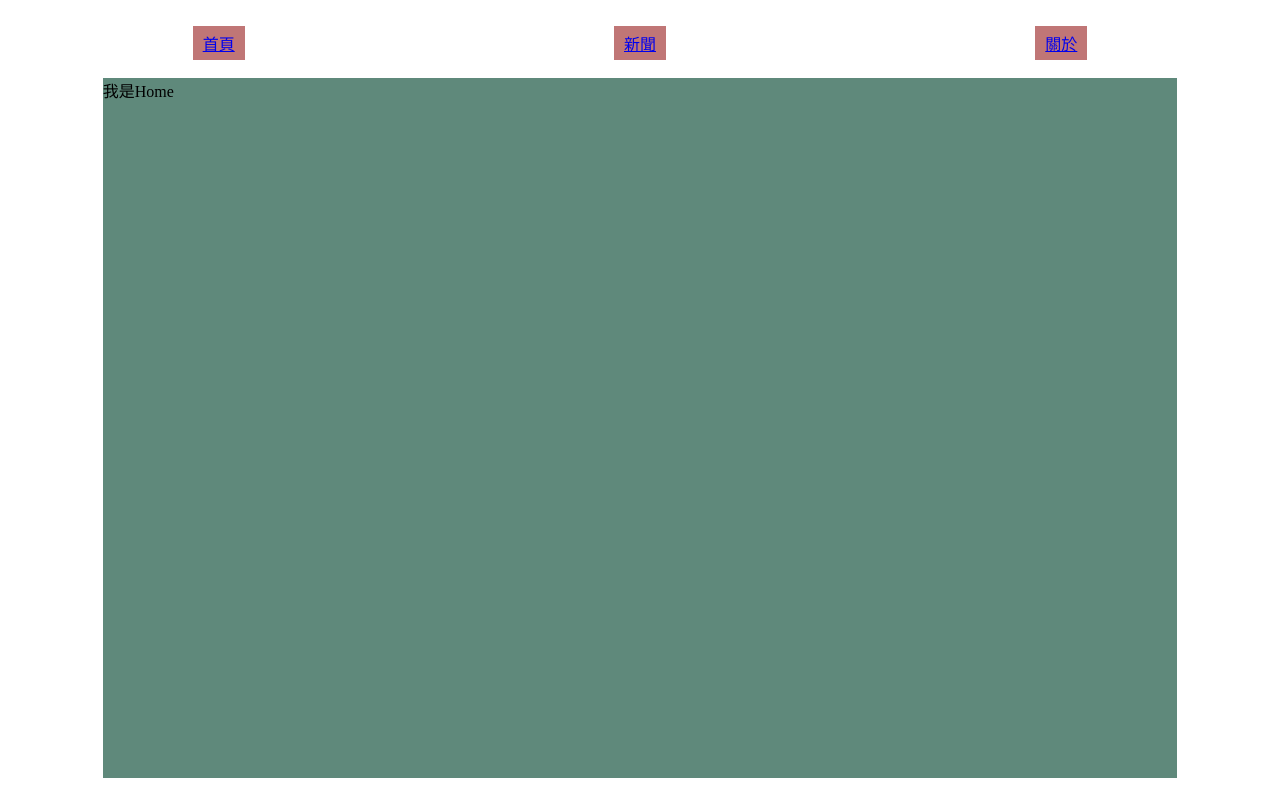
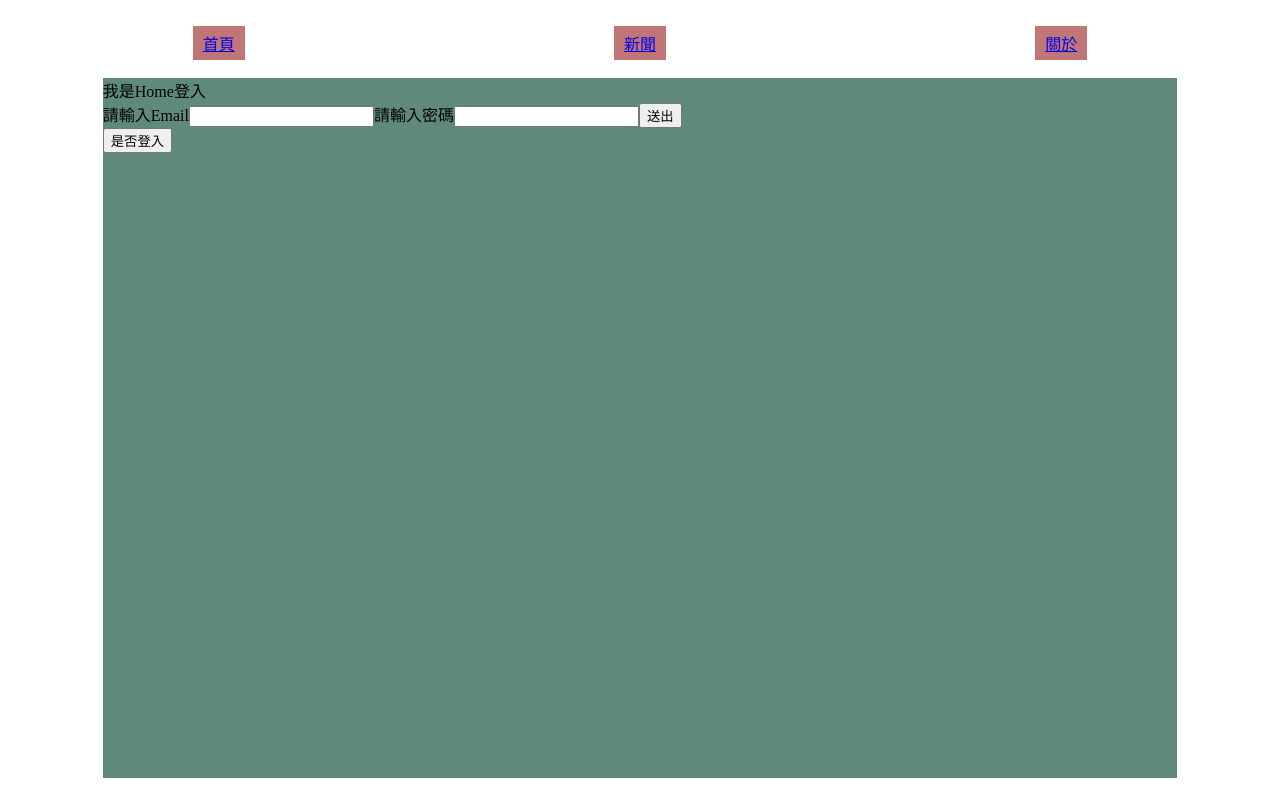
Before and after one commit to Yayufan/vue3_template, a Vue app: page /home in a window 1280 px wide. Built offline with nearby package versions, Linux system fonts and the light colour scheme.

Commit message:
Update Home.vue

```diff
--- a/src/views/Home.vue
+++ b/src/views/Home.vue
@@ -1,24 +1,60 @@
 <template>
-     我是Home
+   我是Home登入<br>
+   <label>請輸入Email</label>
+   <input v-model="user.email">
+   <label>請輸入密碼</label>
+   <input v-model="user.password">
+   <button @click="submitLogin">送出</button>
+
+
+   <br>
+   <button @click="isLogin">是否登入</button>
 </template>
 
 <script setup lang="ts">
 
-   import {onBeforeMount, onMounted} from 'vue'
-   import {useRouter} from 'vue-router'
+import { toRaw, reactive, ref } from 'vue'
+import { useRouter } from 'vue-router'
+import axios from 'axios'
 
-   const router = useRouter()
+const router = useRouter()
 
-//    onMounted(()=>{
-//      setTimeout(()=>{
-//           router.push({name:'news'})
-//      },3000)
-//    })
+let user = reactive({
+   email: "",
+   password: ""
 
+})
+
+let normalUser = toRaw(user)
+
+
+console.log()
+
+async function submitLogin() {
+   console.log(normalUser)
+   let result = await axios.post(
+      "http://localhost:5173/dev-api/demo/user/doLogin",
+      toRaw(user)
+
+   )
+
+
+   console.log(result.data)
+}
+
+async function isLogin() {
+
+   let result = await axios.get(
+      "http://localhost:5173/dev-api/demo/user/isLogin"
+
+
+   )
+
+
+   console.log(result.data)
+}
 </script>
 
 
 
-<style scoped>
-
-</style>
+<style scoped></style>
```
